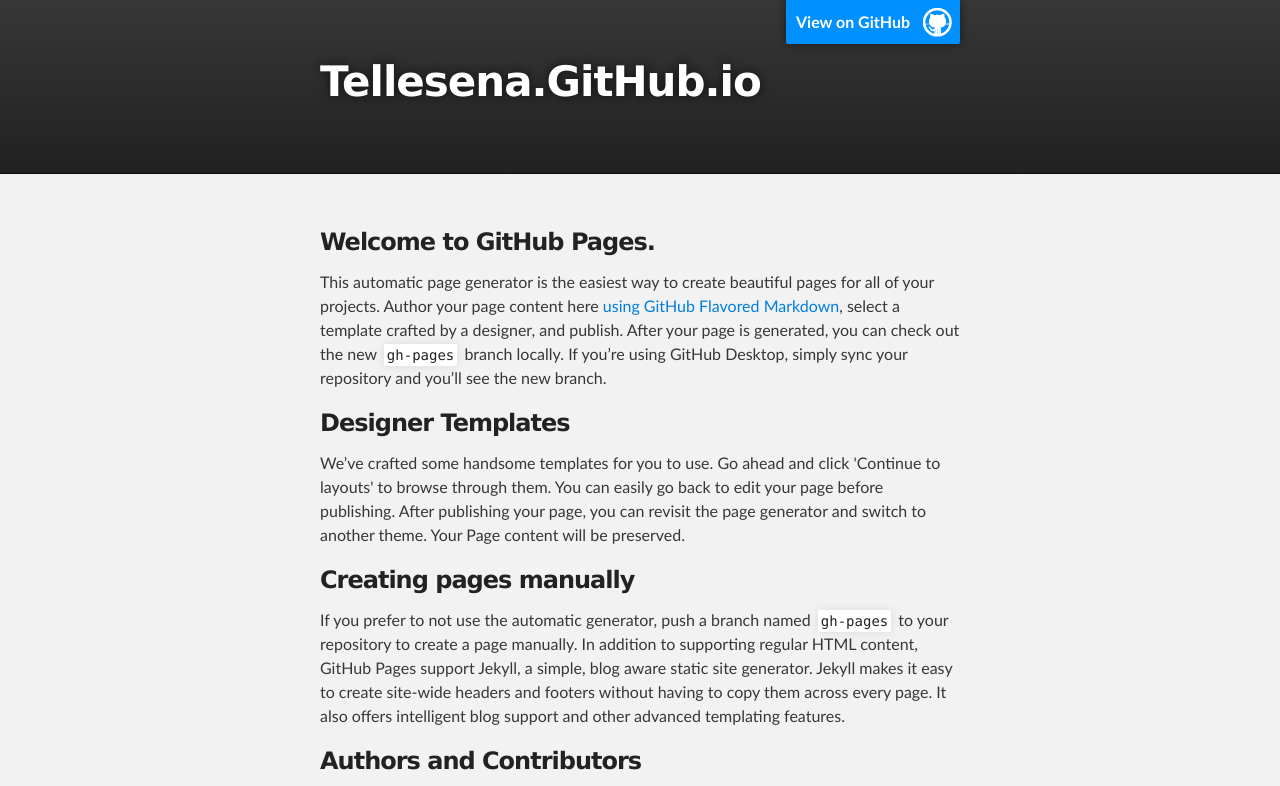
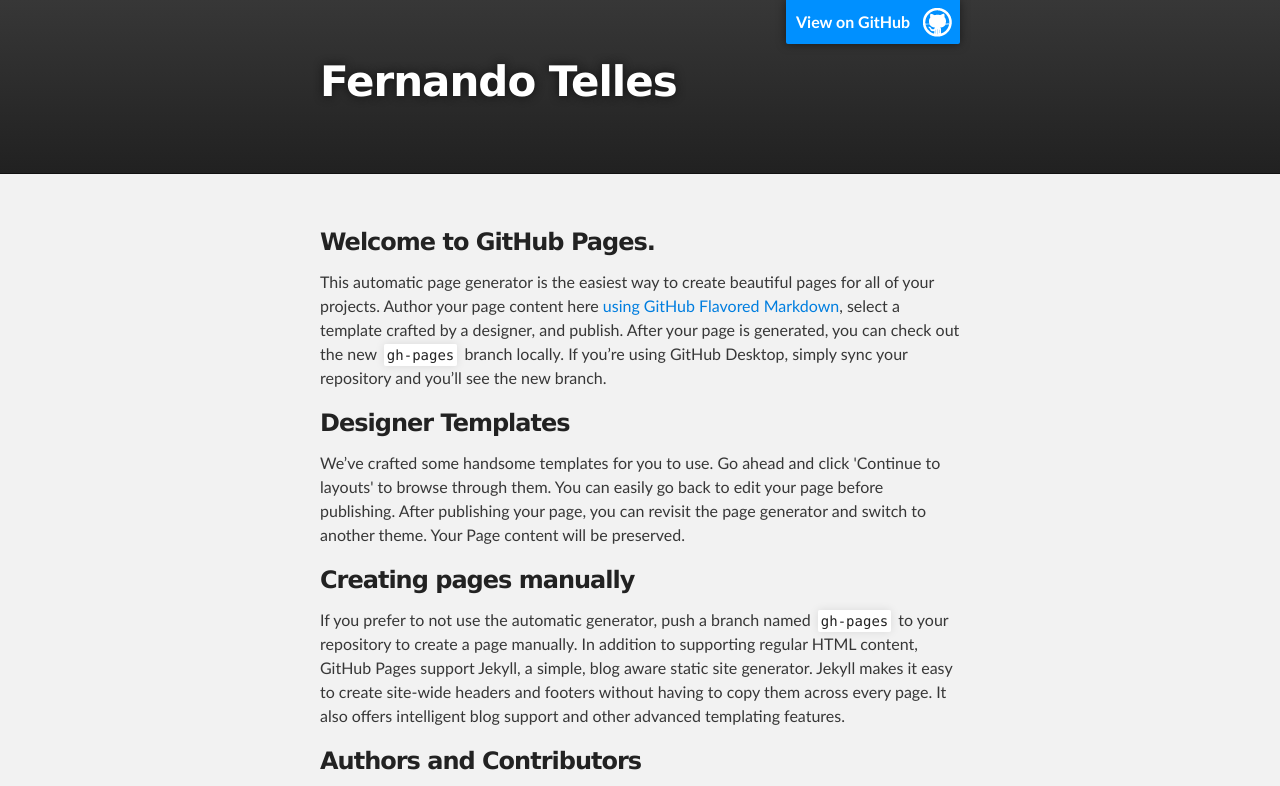
Before and after one commit to tellesena/tellesena.github.io, a plain HTML site: page index.html in a window 1280 px wide. Shown: the top 786 px of the page. Drawn offline with Linux system fonts and the light colour scheme.

Commit message:
Added a new title to the page

```diff
--- a/index.html
+++ b/index.html
@@ -18,7 +18,7 @@
         <header class="inner">
           <a id="forkme_banner" href="https://github.com/tellesena">View on GitHub</a>
 
-          <h1 id="project_title">Tellesena.GitHub.io</h1>
+          <h1 id="project_title">Fernando Telles</h1>
           <h2 id="project_tagline"></h2>
 
         </header>
```
